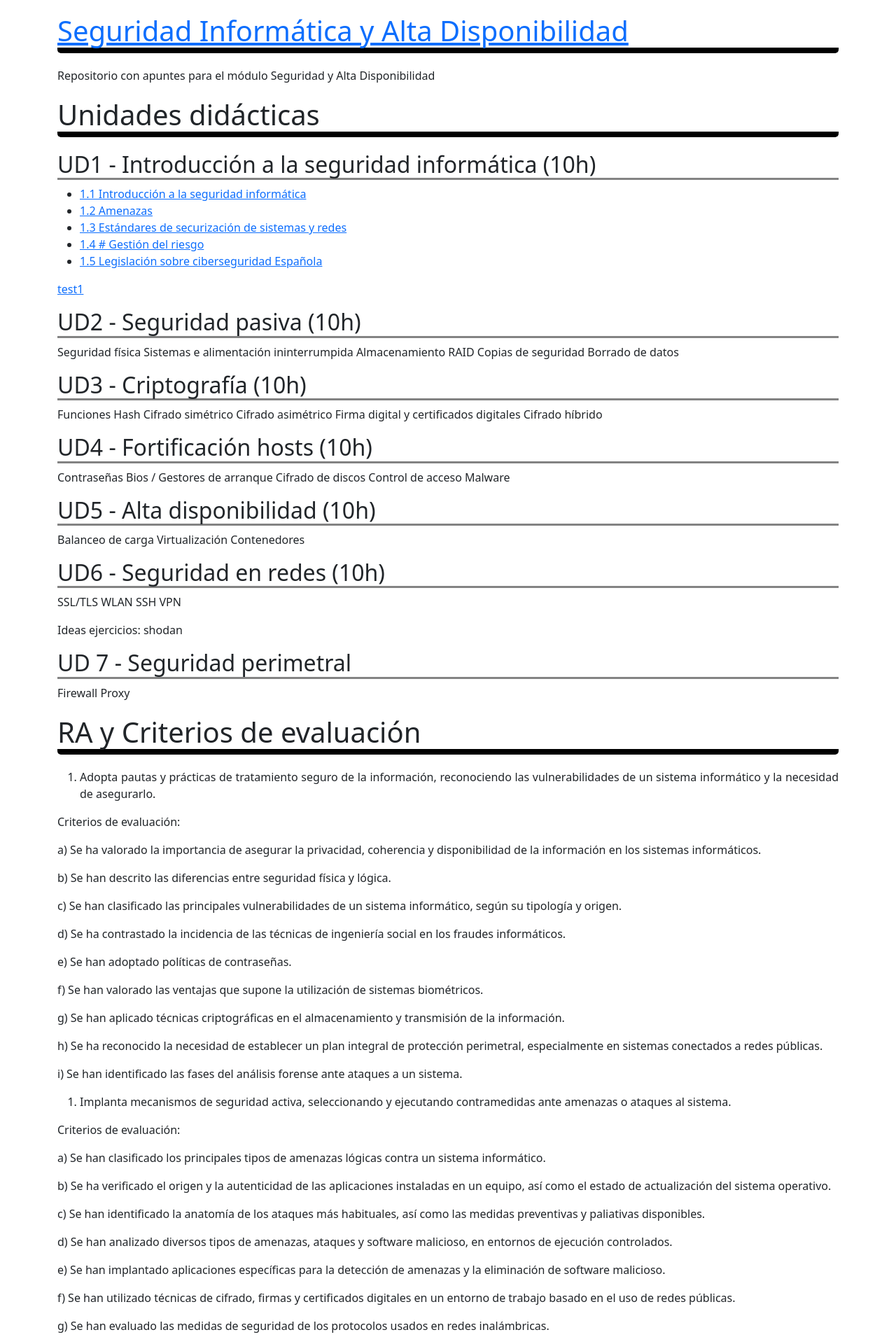
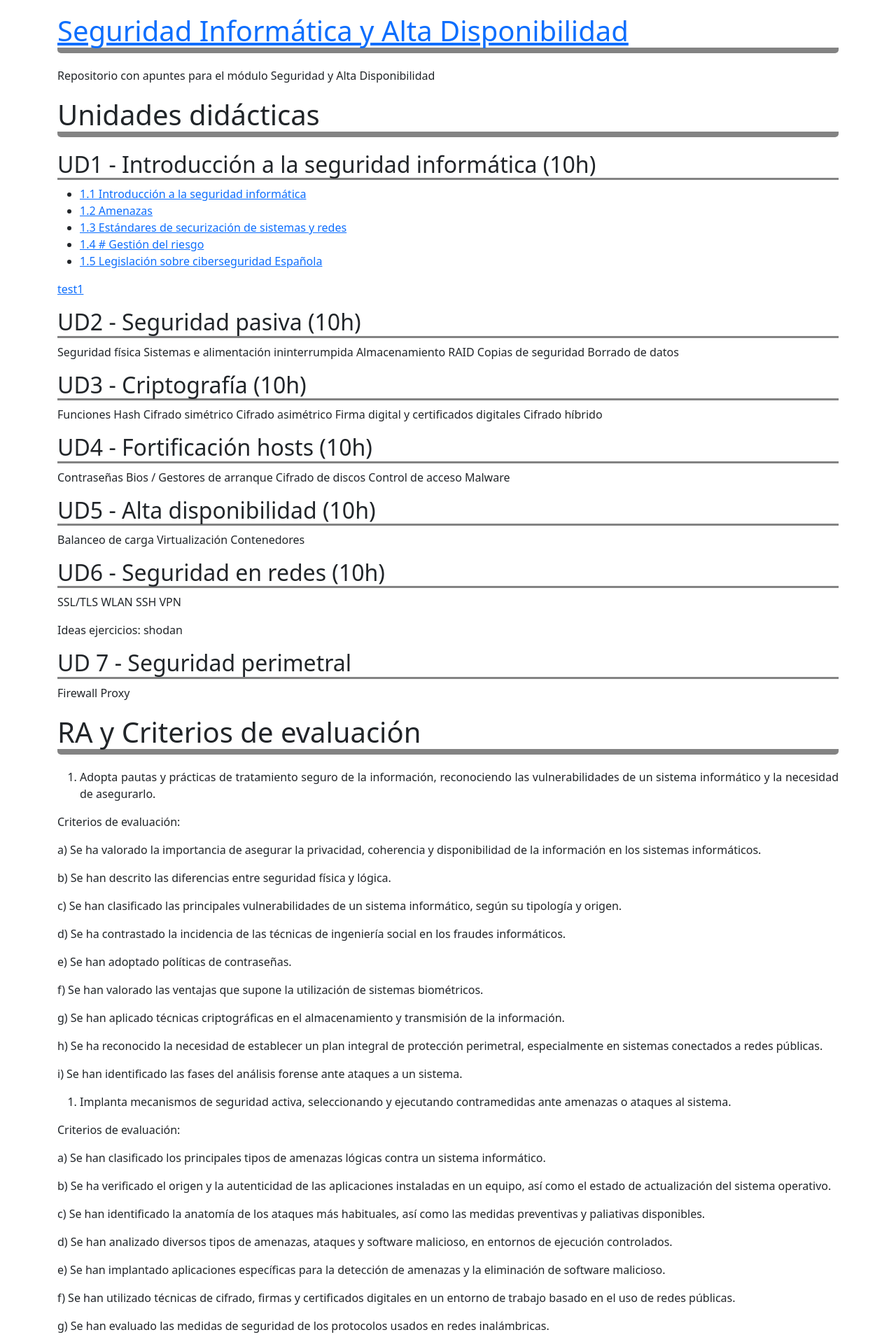
Before and after one commit to fperezIES/seguridad, a Jekyll site: the page built from readme.md, in a window 1280 px wide. Shown: the top 1920 px of the page at 70% size. Built offline with Jekyll 4.4.1, drawn with Linux system fonts in a browser that asks for light colours; our own code applies the rules of GitHub Pages for plain Markdown files.

Commit message:
Prueba css

```diff
--- a/css/normal.css
+++ b/css/normal.css
@@ -15,7 +15,7 @@
     margin-top: 20px;
     margin-bottom: 20px;
     /* Rounded border */
-    border-bottom: 8px solid #000000;
+    border-bottom: 8px solid #838383;
     border-radius: 5px;
 }
 
```
